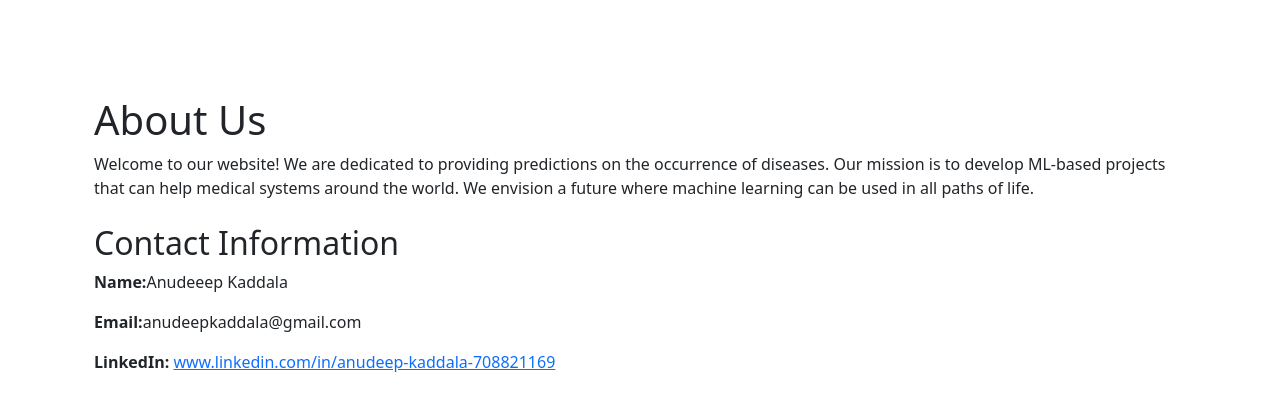
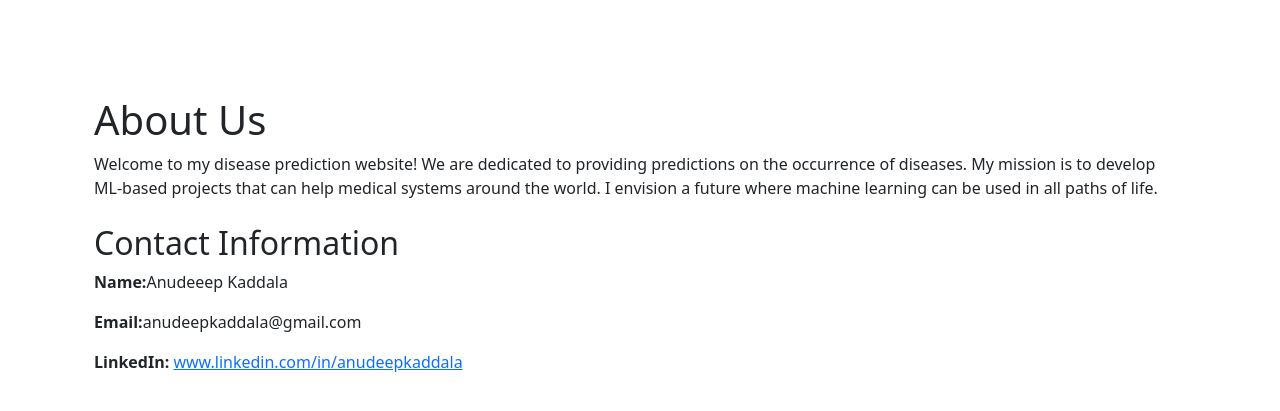
Before and after one commit to anudeepkaddala/Disease-Predictor, a Flask app: page /About in a window 1280 px wide. Shown: the part 67-478 px from the top of the page. Run offline with Flask 3, Linux system fonts and the light colour scheme; some libraries are stand-ins or nearby versions.

Commit message:
adapted to version changes

```diff
--- a/templates/About.html
+++ b/templates/About.html
@@ -4,16 +4,16 @@
 <div class="container mt-5">
   <h1>About Us</h1>
   <p>
-    Welcome to our website! We are dedicated to providing predictions on the occurrence of diseases.
-    Our mission is to develop ML-based projects that can help medical systems around the world.
-    We envision a future where machine learning can be used in all paths of life.
+    Welcome to my disease prediction website! We are dedicated to providing predictions on the occurrence of diseases.
+    My mission is to develop ML-based projects that can help medical systems around the world.
+    I envision a future where machine learning can be used in all paths of life.
   </p>
 
   <div class="mt-4">
     <h2>Contact Information</h2>
     <p><strong>Name:</strong>Anudeeep Kaddala</p>
     <p><strong>Email:</strong>anudeepkaddala@gmail.com</p>
-    <p><strong>LinkedIn:</strong> <a href="">www.linkedin.com/in/anudeep-kaddala-708821169</a></p>
+    <p><strong>LinkedIn:</strong> <a href="">www.linkedin.com/in/anudeepkaddala</a></p>
   </div>
 </div>
 {% endblock body %}
```
Also changed, not shown: templates/form.html (+10 -10 lines), 11 other files.
